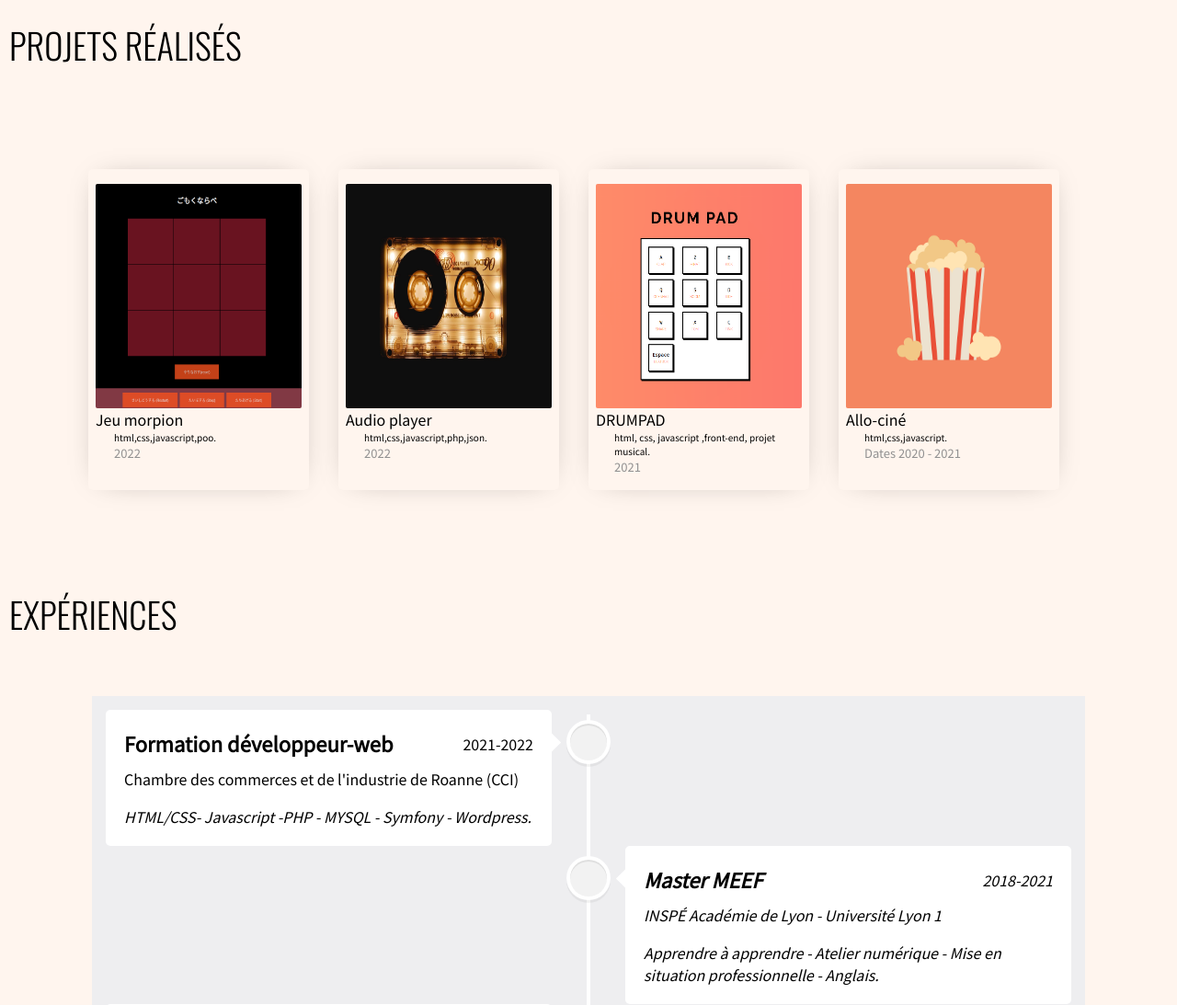
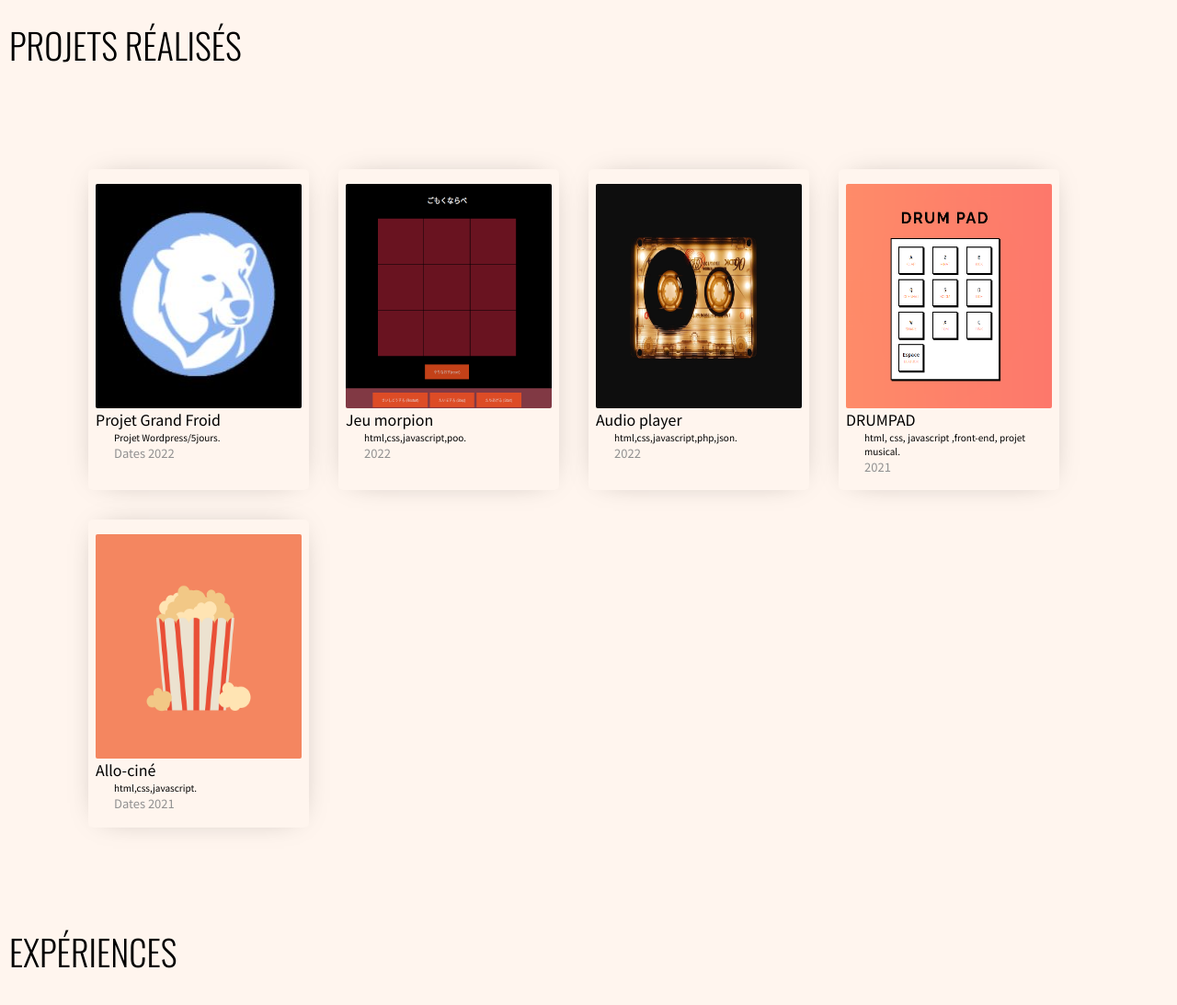
Before and after one commit to BenjaminPrince/Portfolio_Prince_Benjamin, a PHP site: page /Drumpad/ in a window 1280 px wide. Shown: the part 589-1682 px from the top of the page at 92% size. Run offline with PHP 8.4, Linux system fonts and the light colour scheme; style sheets or scripts are compiled from the project's sources.

Commit message:
new image projet

```diff
--- a/index.php
+++ b/index.php
@@ -64,7 +64,19 @@
     <h1>Projets réalisés</h1>
     <div class="projects">
 
-
+     <!-- -----------------------------------------------------------------------------------
+                                    projet 5
+----------------------------------------------------------------------------------- -->
+<div class="card">
+  <a class="card-image" target="_blank" href="http://bp-grandfroid.projets.simplon-roanne.com">
+    <img src="./src/image/grand froid.JPG" /></a>
+  <div class="project">
+    <h4>Projet Grand Froid</h4>
+    <p class="description">
+      Projet Wordpress/5jours.
+    <p class="dates">Dates 2022</p>
+  </div>
+</div>
       <!-- -----------------------------------------------------------------------------------
                                     projet 1
 ----------------------------------------------------------------------------------- -->
@@ -118,9 +130,10 @@
           <h4>Allo-ciné</h4>
           <p class="description">
             html,css,javascript.
-          <p class="dates">Dates 2020 - 2021</p>
+          <p class="dates">Dates 2021</p>
         </div>
       </div>
+
 
       </div>
     </div>
@@ -133,7 +146,7 @@
 
 <h1 id="experience"> Expériences </h1>
 
-<div class="wrapper">
+<div class="wrapper">()
   <div class="center-line">
 
     <a href="#experience" class="scroll-icon"><i class="fas fa-caret-up"></i></a>
```
Also changed, not shown: src/image/grand froid.JPG (added), src/image/ours.png (added).
